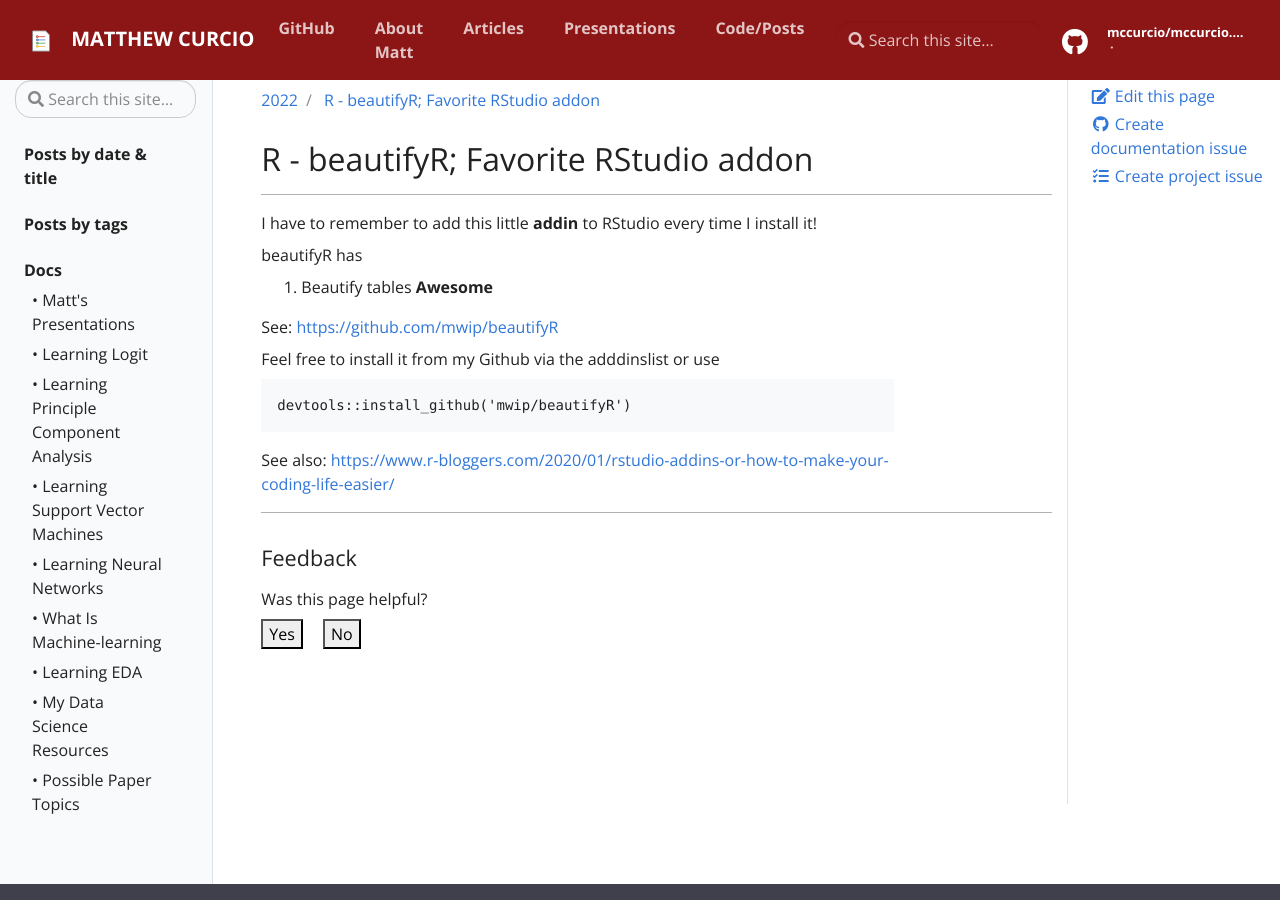
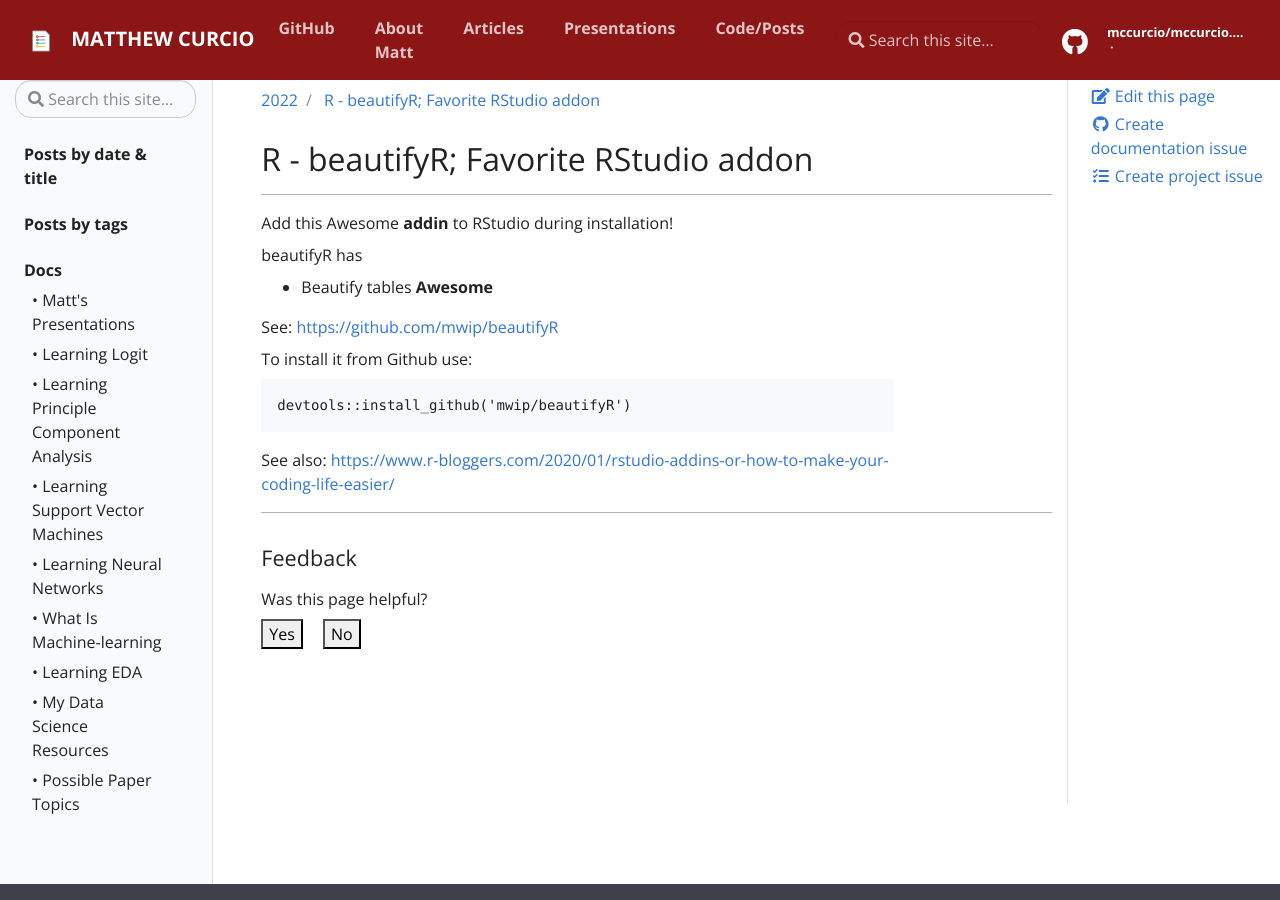
Before and after one commit to mccurcio/mccurcio.github.io, a Jekyll site: the page built from _posts/r/2022-04-28-r-beautifyr-addin.md, in a window 1280 px wide and 900 px high. Built offline with Jekyll 4.4.1, drawn with Linux system fonts in a browser that asks for light colours; our own code applies the rules of GitHub Pages for plain Markdown files.

Commit message:
Update 2022-04-28-r-beautifyr-addin.md

````diff
--- a/_posts/r/2022-04-28-r-beautifyr-addin.md
+++ b/_posts/r/2022-04-28-r-beautifyr-addin.md
@@ -4,18 +4,17 @@
 ---
 
 
-I have to remember to add this little **addin** to RStudio every time I install it!
+Add this Awesome **addin** to RStudio during installation!
 
 beautifyR has
-1. Beautify tables **Awesome**
+- Beautify tables **Awesome**
 
 See: [https://github.com/mwip/beautifyR](https://github.com/mwip/beautifyR`)
 
-Feel free to install it from my Github via the adddinslist or use
+To install it from Github use:
 
 ```{r}
 devtools::install_github('mwip/beautifyR')
 ```
 
-
 See also: [https://www.r-bloggers.com/2020/01/rstudio-addins-or-how-to-make-your-coding-life-easier/](https://www.r-bloggers.com/2020/01/rstudio-addins-or-how-to-make-your-coding-life-easier/)
````
